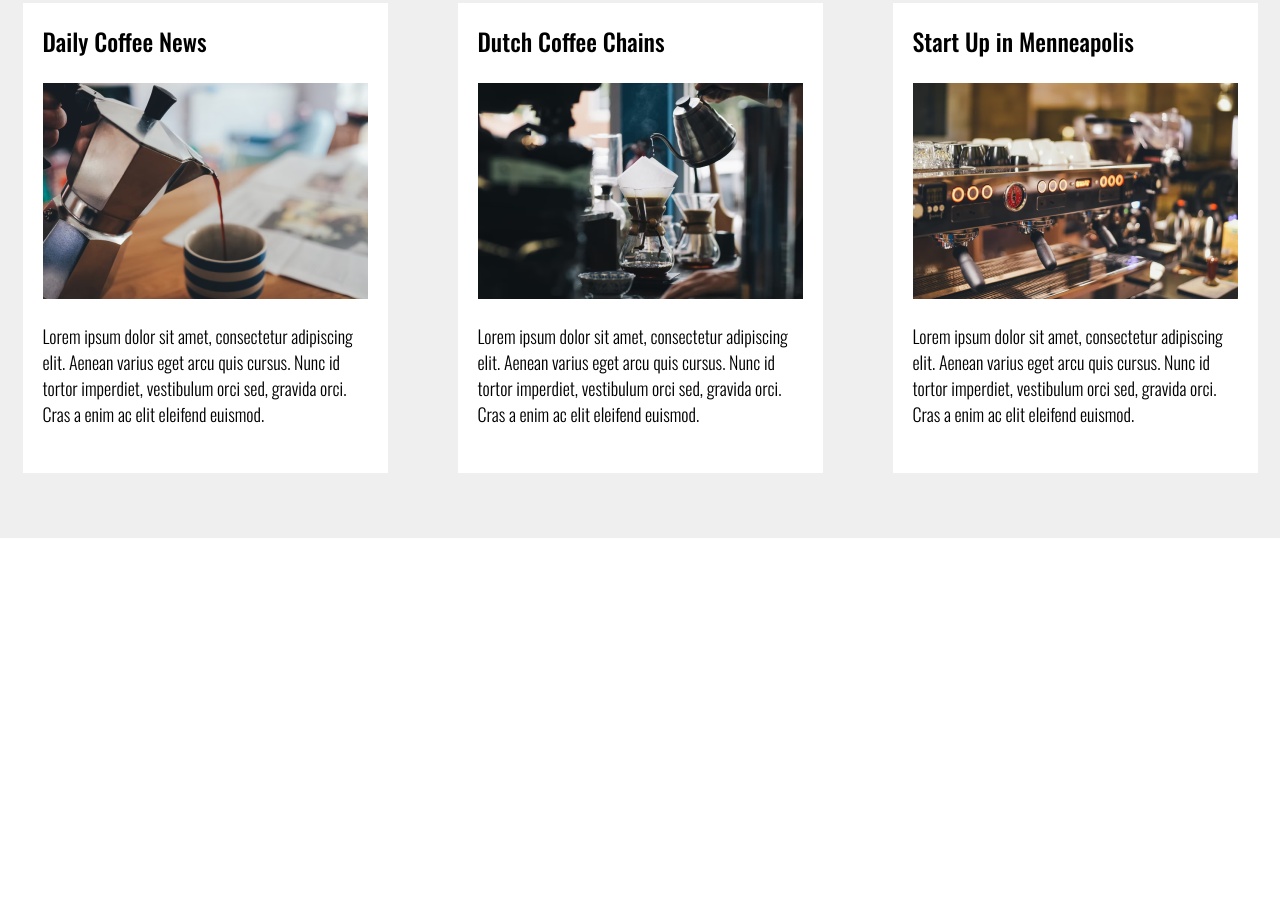
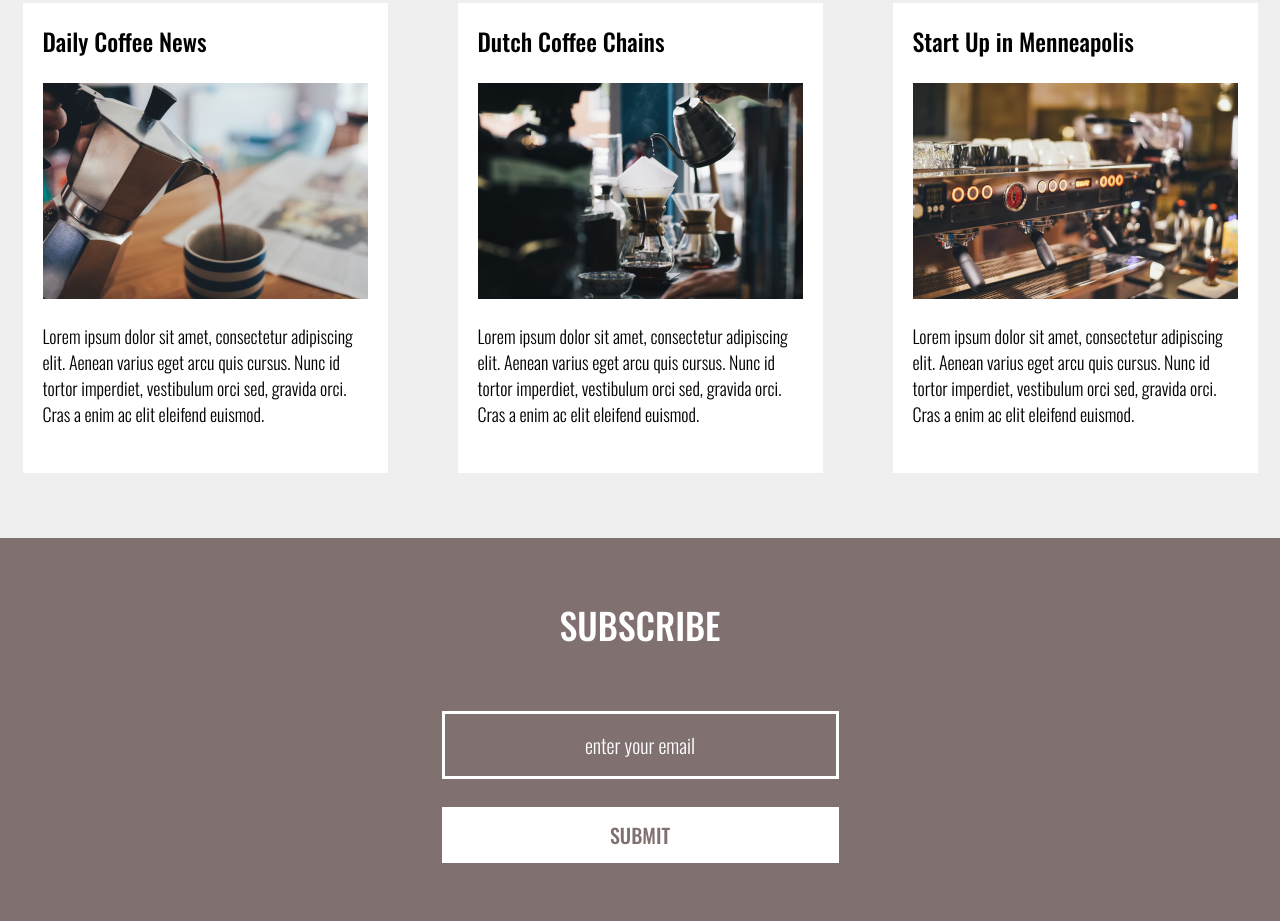
Before and after one commit to KolyakaMolyaka/KolyakaMolyaka.github.io, a plain HTML site: page index.html in a window 1280 px wide. Shown: the part 1535-2456 px from the top of the page. Before the commit the page ends 2073 px from the top, so only its background shows below. Drawn offline with nearby package versions, Linux system fonts and the light colour scheme.

Commit message:
Добавлена секция 'Subscribe' на index-страницу

```diff
--- a/css/style.css
+++ b/css/style.css
@@ -151,3 +151,57 @@ h2 {
     font-size: 18px;
     margin-bottom: 26px;
 }
+
+/* Section subscribe */
+#subscribe_section {
+    background-color: #817070;
+}
+
+.subscribe_section__title {
+    font-weight: 500;
+    font-size: 36px;
+    color: white;
+    text-transform: uppercase;
+    padding: 60px 0;
+    text-align: center;
+}
+
+.subscribe_section-form-wrapper {
+    display: flex;
+    justify-content: center;
+}
+
+.subscribe_section__form {
+    display: inline-flex;
+    flex-direction: column;
+}
+
+.subscribe_section__form-input {
+    background: transparent;
+    border: 3px solid white;
+    padding: 16px 93px;
+    color: white;
+    font-size: 20px;
+    font-weight: 300;
+    font-family: 'Oswald', sans-serif;
+    margin-bottom: 28px;
+}
+::placeholder {
+    color: white;
+    font-family: 'Oswald', sans-serif;
+    font-size: 20px;
+    font-weight: 300;
+    text-align: center;
+}
+
+.subscribe_section__form-button {
+    color: #817070;
+    background-color: white;
+    padding: 13px 34px;
+    font-size: 20px;
+    font-weight: 500;
+    font-family: 'Oswald', sans-serif;
+    text-transform: uppercase;
+    border: none;
+    margin-bottom: 58px;
+}
--- a/index.html
+++ b/index.html
@@ -90,7 +90,19 @@
     </div>
 
 </section>
-
+<section id="subscribe_section">
+    <div class="container">
+        <div class="subscribe_section__content">
+            <p class="subscribe_section__title">Subscribe</p>
+            <span class="subscribe_section-form-wrapper">
+            <form class="subscribe_section__form">
+                <input class="subscribe_section__form-input" type="email" placeholder="enter your email">
+                <button class="subscribe_section__form-button" type="submit">Submit</button>
+            </form>
+            </span>
+        </div>
+    </div>
+</section>
 <script src="js/script.js"></script>
 </body>
 </html>
```
